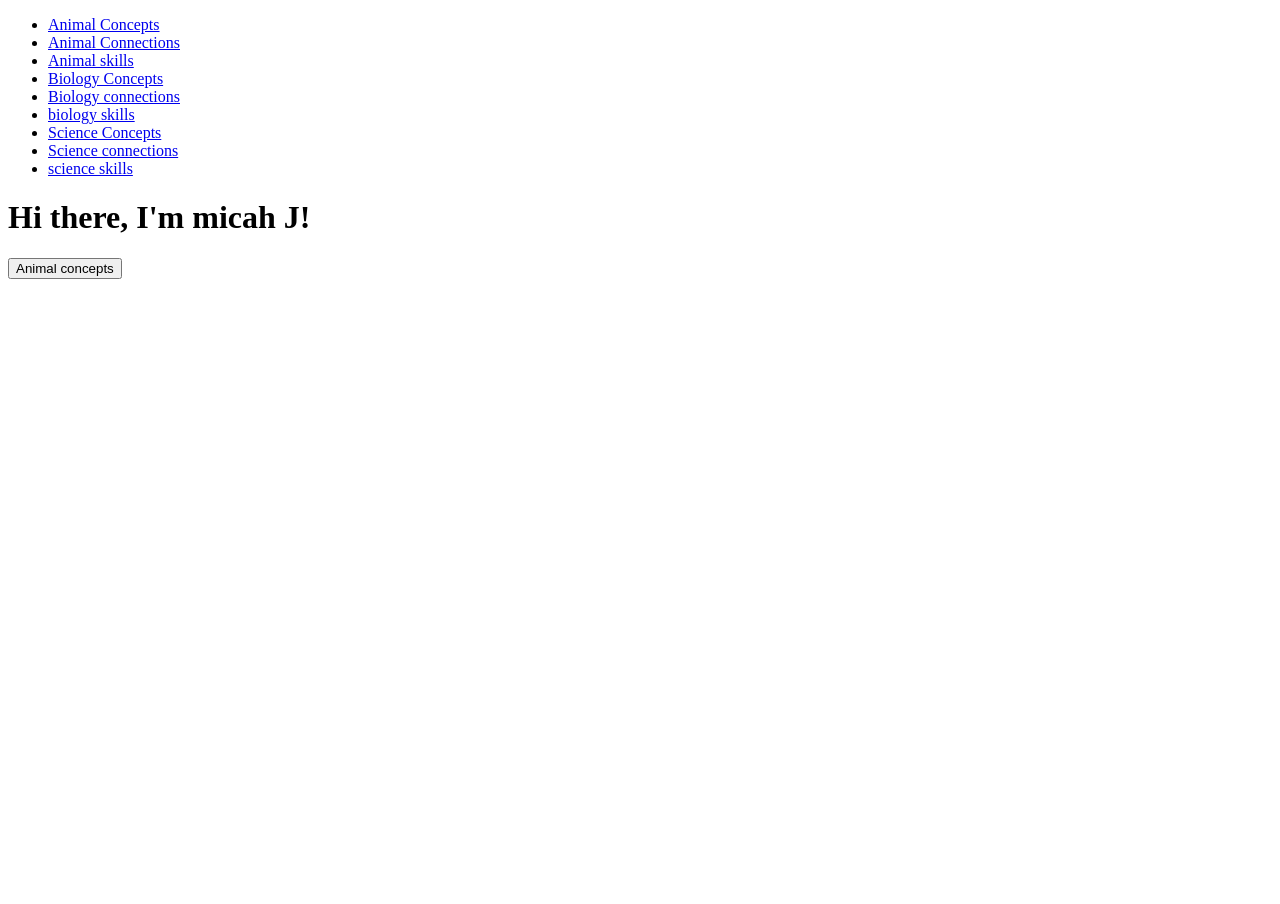
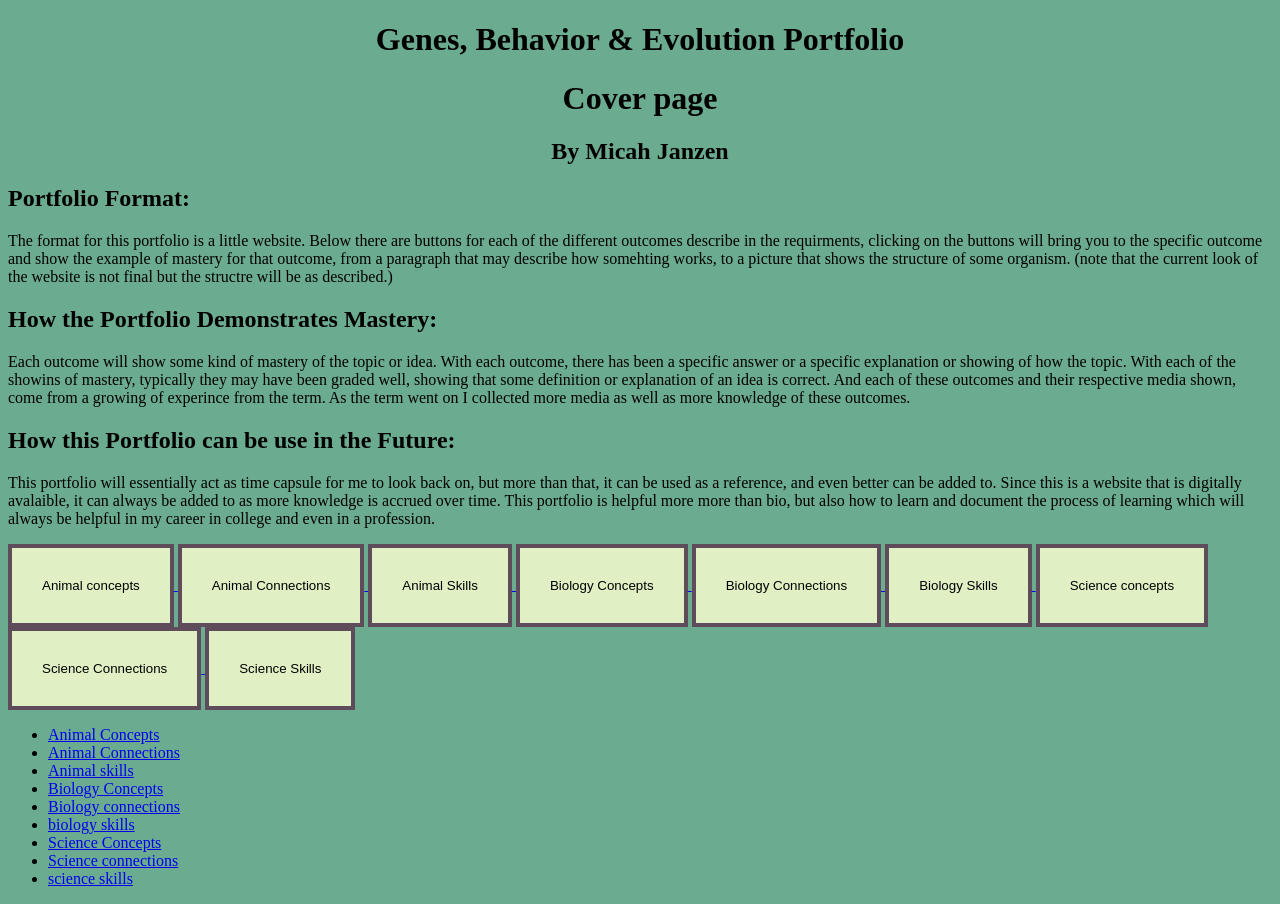
Before and after one commit to tyrotoxism1/tyrotoxism1.github.io, a plain HTML site: page index.html in a window 1280 px wide. Before the commit the page ends 800 px from the top, so only its background shows below. Drawn offline with Linux system fonts and the light colour scheme.

Commit message:
portfolio coverpage

```diff
--- a/index.html
+++ b/index.html
@@ -2,8 +2,66 @@
 <html>
 	<head>
 		<title>Bio media portfolio</title>
+		<link rel="stylesheet" type="text/css" href="styles.css"/>
+
 	</head>
 	<body>
+		<h1>Genes, Behavior & Evolution Portfolio</h1>
+		<h1>Cover page</h1>
+		<h2 id="name">By Micah Janzen</h2>
+		<h2>Portfolio Format:</h2>
+		<p>The format for this portfolio is a little website. Below there are buttons for each of the different
+			outcomes describe in the requirments, clicking on the buttons will bring you to the specific outcome and
+			show the example of mastery for that outcome, from a paragraph that may describe how somehting works, to
+			a picture that shows the structure of some organism. (note that the current look of the website is not final
+			but the structre will be as described.)
+		</p>
+		<h2>How the Portfolio Demonstrates Mastery:</h2>
+		<p>
+			Each outcome will show some kind of mastery of the topic or idea. With each outcome, there has been a specific
+			answer or a specific explanation or showing of how the topic. With each of the showins of mastery, typically they may
+			have been graded well, showing that some definition or explanation of an idea is correct. And each of these outcomes and their
+			respective media shown, come from a growing of experince from the term. As the term went on I collected more media as well as
+			more knowledge of these outcomes.
+		</p>
+		<h2>How this Portfolio can be use in the Future:</h2>
+		<p>
+			This portfolio will essentially act as time capsule for me to look back on, but more than that, it can be used as a reference,
+			and even better can be added to. Since this is a website that is digitally avalaible, it can always be added to as more knowledge is accrued
+			over time. This portfolio is helpful more more than bio, but also how to learn and document the process of learning which will always be helpful
+			in my career in college and even in a profession.
+
+		</p>
+
+
+		<div id="outcome_buttons">
+			<a href="html/animal_concepts.html">
+				<button>Animal concepts</button>
+			</a>
+			<a href="html/animal_connections.html">
+				<button> Animal Connections</button>
+			</a>
+			<a href="html/animal_skills.html">
+				<button> Animal Skills</button>
+			</a>
+			<a href="html/biology_concepts.html">
+				<button> Biology Concepts</button>
+			</a>
+			<a href="html/biology_connections.html">
+				<button> Biology Connections</button>
+			</a>
+			<a href="html/biology_skills.html">
+				<button> Biology Skills</button>
+			</a>
+			<a href="html/science_concepts.html">
+				<button>Science concepts</button>
+			</a>
+			<a href="html/science_connections.html">
+				<button>Science Connections</button>
+			</a>
+			<a href="html/science_skills.html">
+				<button>Science Skills</button>
+			</a>
 			<nav>
 				<ul>
 					<li><a href="html/animal_concepts.html">Animal Concepts</a></li>
@@ -17,15 +75,6 @@
 					<li><a href="html/science_skills.html">science skills</a></li>
 				</ul>
 			</nav>
-		<div class="container">
-    		<div class="blurb">
-        		<h1>Hi there, I'm micah J!</h1>
-    		</div>
-		</div>
-		<div class="navigate">
-			<a href="html/animal_concepts.html">
-				<button>Animal concepts</button>
-			</a>
 		</div>
 		<footer>
     		<ul>
--- /dev/null
+++ b/styles.css
@@ -0,0 +1,21 @@
+html{
+    background-color: #6bab90;
+}
+
+button{
+    border : 4px solid #5e4c5a ;
+    background-color: #e1f0c4;
+    padding: 30px;
+}
+
+.div{
+    margin: 20px;
+}
+
+h1{
+    text-align: center;
+}
+
+#name{
+    text-align: center;
+}
```
Lines whose indentation alone changed are shown as unchanged.
